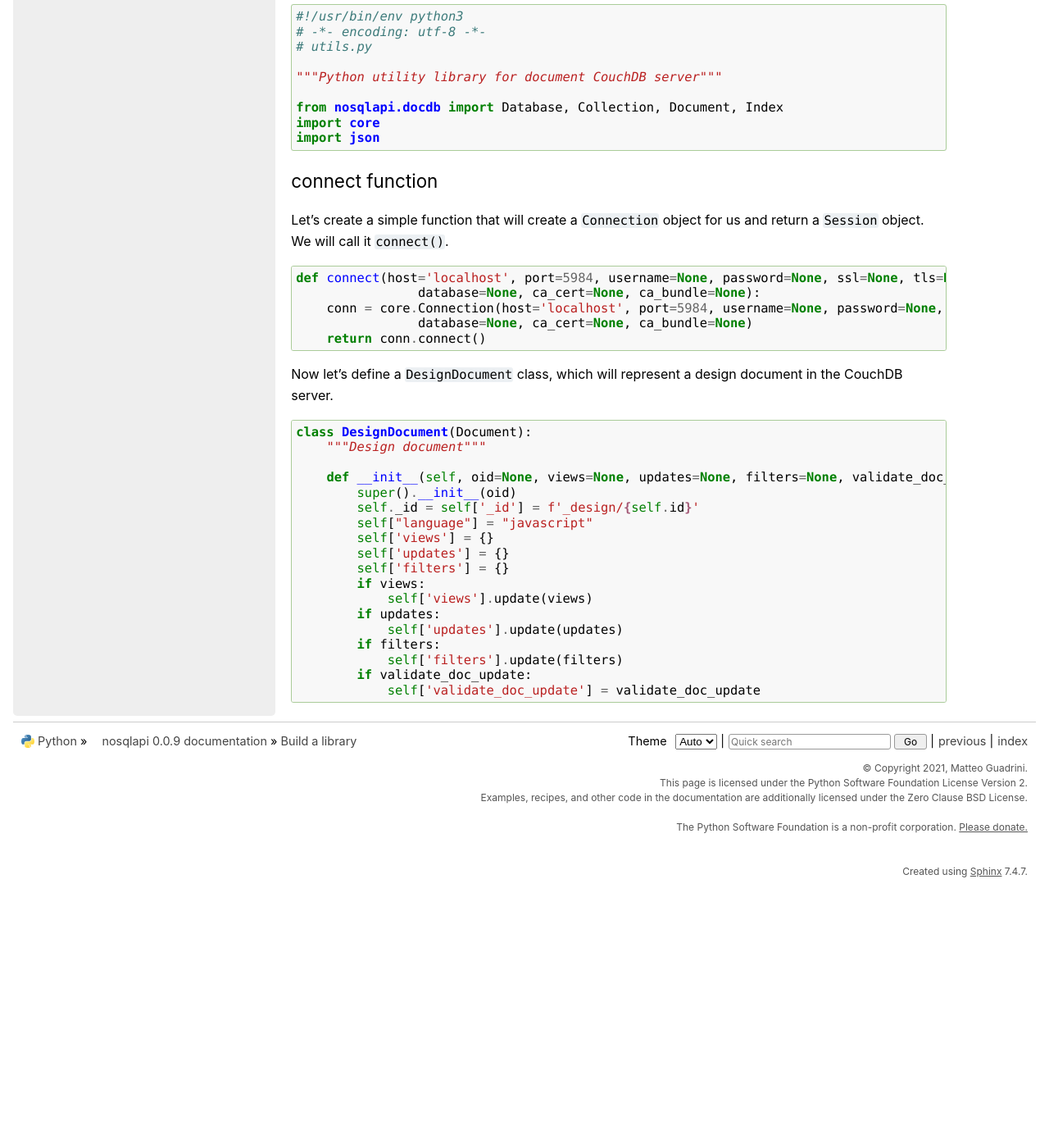
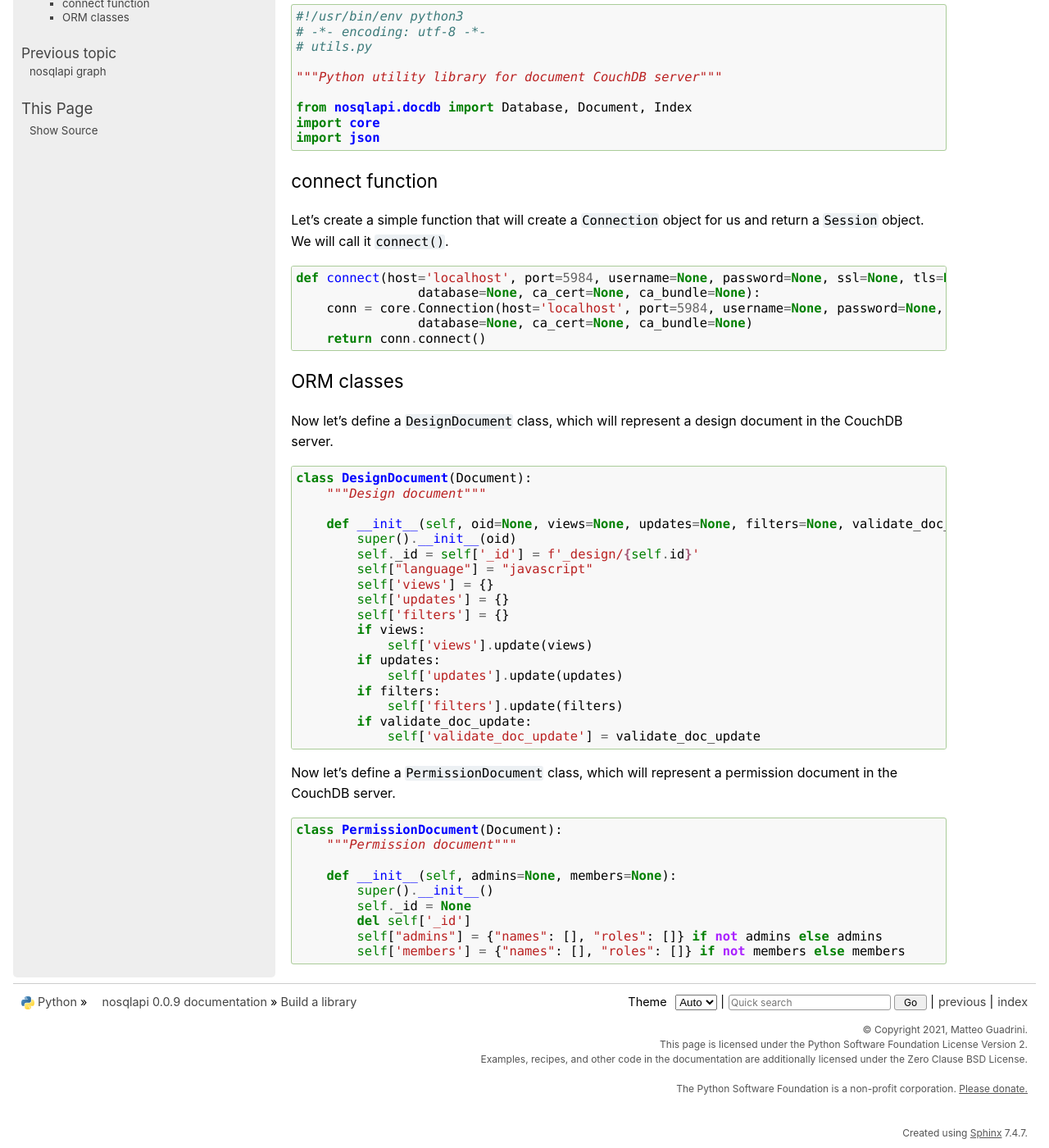
Before and after one commit to MatteoGuadrini/nosqlapi, a Sphinx documentation site: the page built from docs/source/build.rst, in a window 1280 px wide and 1400 px high, scrolled down 10799 px. Shown: the whole window at 82% size. Built offline with Sphinx 7.4.7, drawn with Linux system fonts in a browser that asks for light colours; before the commit the page ends 11880 px from its top, so only the background shows below that.

Commit message:
Add PermissionDocument class

```diff
--- a/docs/source/build.rst
+++ b/docs/source/build.rst
@@ -583,7 +583,7 @@
 
     """Python utility library for document CouchDB server"""
 
-    from nosqlapi.docdb import Database, Collection, Document, Index
+    from nosqlapi.docdb import Database, Document, Index
     import core
     import json
 
@@ -600,6 +600,9 @@
         conn = core.Connection(host='localhost', port=5984, username=None, password=None, ssl=None, tls=None, cert=None,
                     database=None, ca_cert=None, ca_bundle=None)
         return conn.connect()
+
+ORM classes
+***********
 
 Now let's define a ``DesignDocument`` class, which will represent a design document in the CouchDB server.
 
@@ -623,3 +626,17 @@
                 self['filters'].update(filters)
             if validate_doc_update:
                 self['validate_doc_update'] = validate_doc_update
+
+Now let's define a ``PermissionDocument`` class, which will represent a permission document in the CouchDB server.
+
+.. code-block:: python
+
+    class PermissionDocument(Document):
+        """Permission document"""
+
+        def __init__(self, admins=None, members=None):
+            super().__init__()
+            self._id = None
+            del self['_id']
+            self["admins"] = {"names": [], "roles": []} if not admins else admins
+            self['members'] = {"names": [], "roles": []} if not members else members
```
